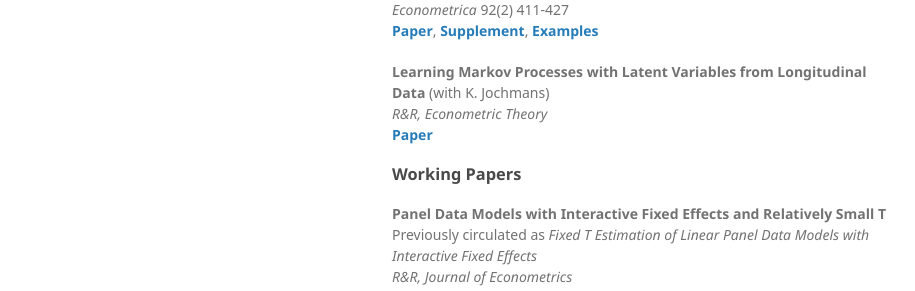
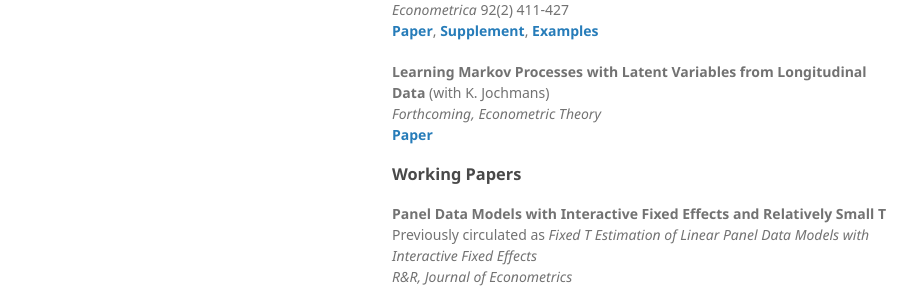
Before and after one commit to Tokkita/Tokkita.github.io, a Jekyll site: the page built from index.md, in a window 1280 px wide and 1271 px high. Shown: the part 545-836 px from the top of the window, without its empty margins (178-1093 px from the left). Built offline with Jekyll 4.4.1, drawn with Linux system fonts in a browser that asks for light colours; nearby versions of some CDN libraries; some web fonts are replaced; our own code applies the rules of GitHub Pages for plain Markdown files.

Commit message:
Update index.md

```diff
--- a/index.md
+++ b/index.md
@@ -9,7 +9,7 @@ I am a Senior Lecturer at the University of Exeter. My research mainly focuses o
 
 <b> Bootstrap inference for fixed-effect models </b> (with K. Jochmans) <br> <i> Econometrica </i> 92(2) 411-427 <br> <strong><a href="{{ Bootstrap.pdf | prepend: '/assets/pdf/Boot/Bootstrap.pdf' | relative_url | download }}">Paper</a></strong>, <strong><a href="{{ Supplement.pdf | prepend: '/assets/pdf/Boot/Supplement.pdf' | relative_url | download }}">Supplement</a></strong>,  <strong><a href="{{ Examples.pdf | prepend: '/assets/pdf/Boot/Examples.pdf' | relative_url | download }}">Examples</a></strong>
 
-<b> Learning Markov Processes with Latent Variables from Longitudinal Data  </b> (with K. Jochmans) <br> <i> R&R, Econometric Theory </i> <br> <strong><a href="{{ Bootstrap.pdf | prepend: '/assets/pdf/Long/Long.pdf' | relative_url | download }}">Paper</a></strong>
+<b> Learning Markov Processes with Latent Variables from Longitudinal Data  </b> (with K. Jochmans) <br> <i> Forthcoming, Econometric Theory </i> <br> <strong><a href="{{ Bootstrap.pdf | prepend: '/assets/pdf/Long/Long.pdf' | relative_url | download }}">Paper</a></strong>
 
 ### Working Papers
 <b> Panel Data Models with Interactive Fixed Effects and Relatively Small T </b> <br> Previously circulated as <i> Fixed T Estimation of Linear Panel Data Models with Interactive Fixed Effects </i> <br> <i> R&R, Journal of Econometrics </i> <br> <strong><a href="{{ IVIFE.pdf | prepend: '/IVIFE.pdf' | relative_url | download }}">Paper</a></strong>
```
